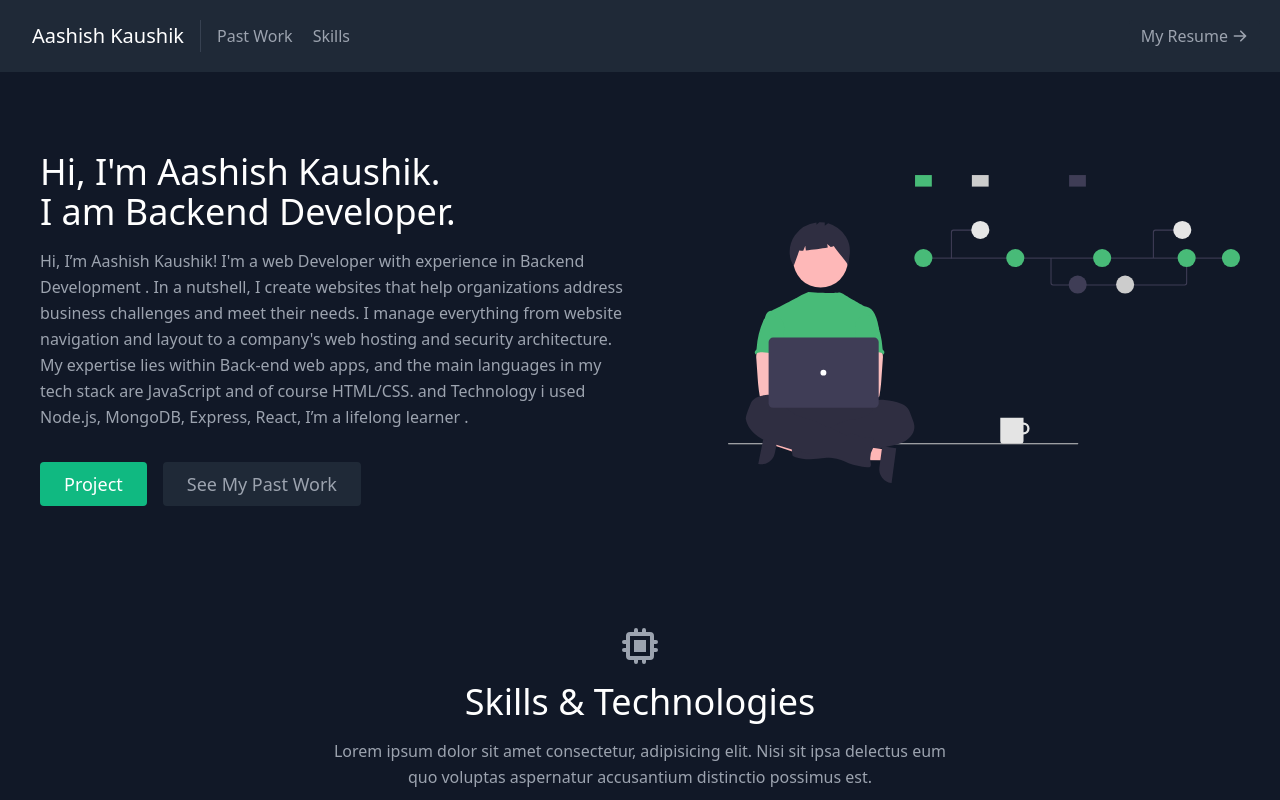
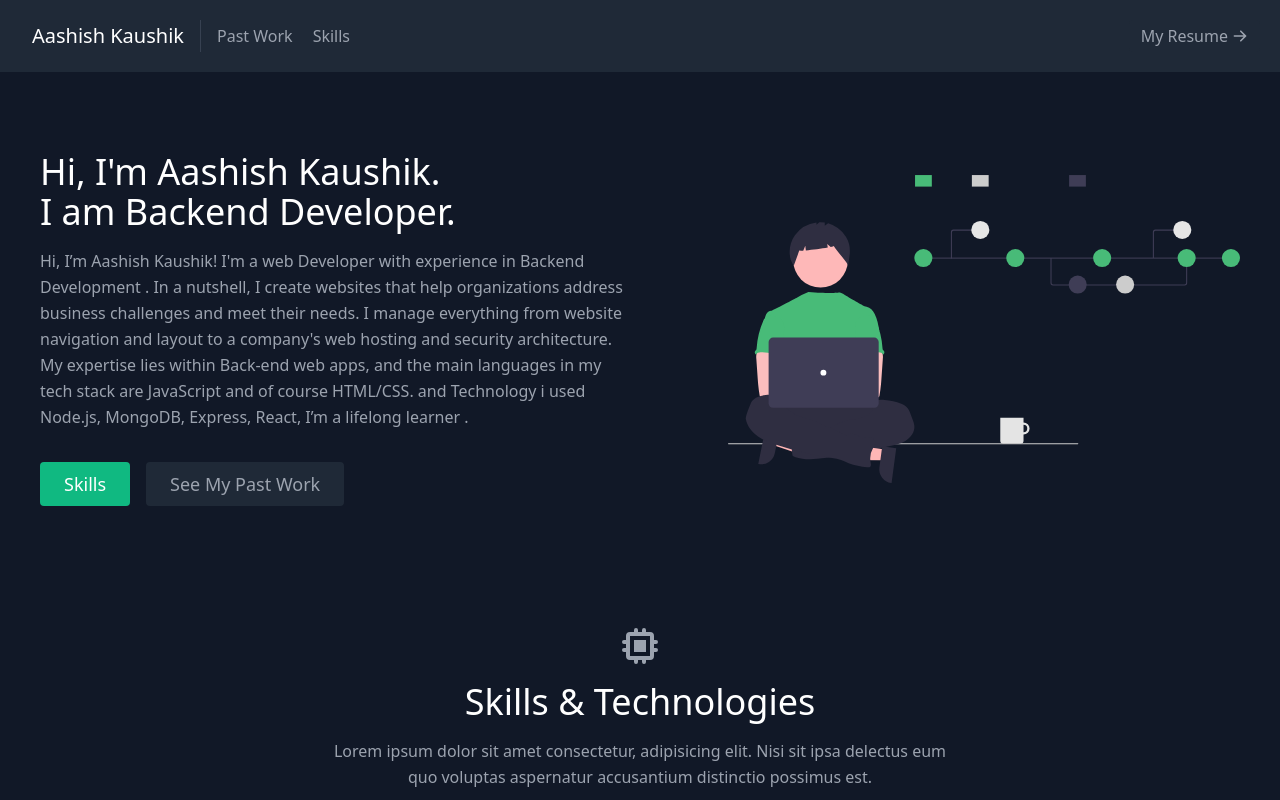
Before and after one commit to Aashish-Kaushik/Portfolio-react, a React (Create React App) app: page / in a window 1280 px wide. Shown: the top 800 px of the page. Built offline with nearby package versions, Linux system fonts and the light colour scheme.

Commit message:
Change profile button

```diff
--- a/src/components/About.js
+++ b/src/components/About.js
@@ -21,9 +21,9 @@ export default function About() {
           </p>
           <div className="flex justify-center">
             <a
-              href="#contact"
+              href="#skills"
               className="inline-flex text-white bg-green-500 border-0 py-2 px-6 focus:outline-none hover:bg-green-600 rounded text-lg">
-              Project
+              Skills
             </a>
             <a
               href="#projects"
```
